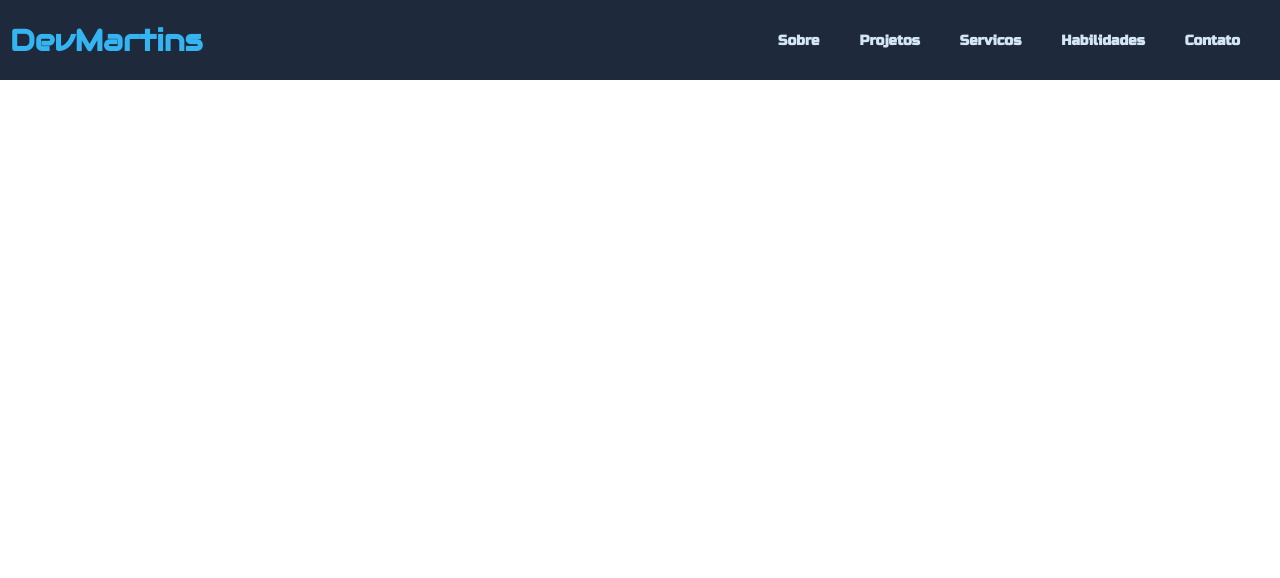
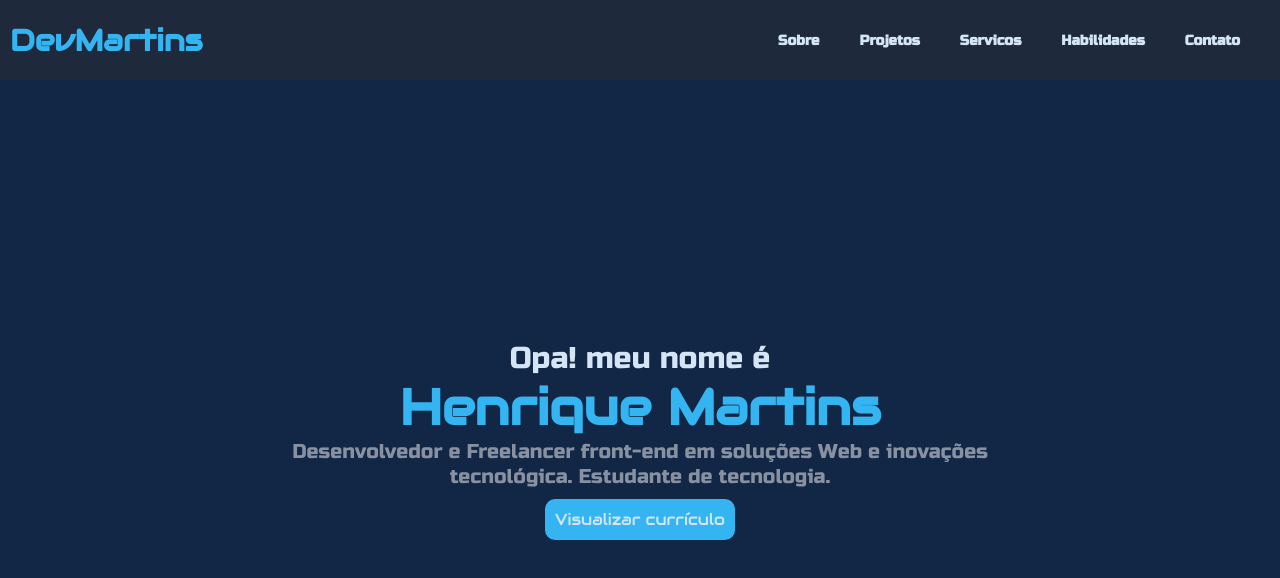
Before and after one commit to HenriqueMart/Portifolio_DevMartins, a React (Create React App) app: page / in a window 1280 px wide. Shown: the top 578 px of the page. Built offline with nearby package versions, Linux system fonts and the light colour scheme.

Commit message:
Feat: add new HomePage

```diff
--- a/src/App.js
+++ b/src/App.js
@@ -1,9 +1,11 @@
+import HomePage from "./components/HomePage/HomePage";
 import NavBar from "./components/NavBar/NavBar";
 
 function App() {
   return (
     <div className="App">
       < NavBar/>
+      <HomePage/>
     </div>
   );
 }
--- /dev/null
+++ b/src/components/Button/Button.jsx
@@ -0,0 +1,9 @@
+import Style from './Button.module.css';
+
+export default function Button({title}){
+    return(
+        <>
+            <button className={Style.Button}>{title}</button>
+        </>
+    )
+}
--- /dev/null
+++ b/src/components/Button/Button.module.css
@@ -0,0 +1,17 @@
+Button{
+    background-color: var(--color-text_second);
+    color: var(--color-text_first);
+    font-family: var(--font-first);
+    font-size: 16px;
+    font-weight: 500;
+    padding: 10px;
+    border: 0;
+    border-radius: 10px;
+    margin-top: 10px;
+    cursor: pointer;
+}
+Button:hover{
+    transition: 0.8s;
+    background-color: var(--color-text_first);
+    color: var(--color-text_second);
+}
--- /dev/null
+++ b/src/components/HomePage/HomePage.jsx
@@ -0,0 +1,21 @@
+import Button from '../Button/Button';
+import Style from './HomePage.module.css';
+
+export default function HomePage(){
+        return(
+            <>
+            <div>
+                <main className={Style.Main}>
+                    <article className={Style.apresentacao}>
+                        <div className={Style.elementos}>
+                            <h2>Opa! meu nome é </h2>
+                            <h1>Henrique Martins</h1>
+                            <p>Desenvolvedor e Freelancer front-end em soluções Web e inovações tecnológica. Estudante de tecnologia.</p>
+                            <Button title="Visualizar currículo"/>
+                        </div>
+                    </article>
+                </main>
+            </div>
+            </>
+        )
+}
--- /dev/null
+++ b/src/components/HomePage/HomePage.module.css
@@ -0,0 +1,40 @@
+.Main{
+    width: 100%;
+}
+
+.apresentacao{
+    height: 100%;
+    height: 90vh;
+    display: flex;
+    align-items: center;
+    justify-content: center;
+    text-align: center;
+    flex-direction: column;
+    background-color: var(--color-first);
+}
+
+.elementos{
+    width: 75%;
+    margin: 0 auto;
+}
+
+.elementos > h2{
+    font-size: 30px;
+    color: var(--color-text_first);
+    font-family: var(--font-second);
+    font-weight: 100;
+}
+.elementos > h1{
+    font-size: 50px;
+    color: var(--color-text_second);
+    font-family: var(--font-first);
+    font-weight: bolder;
+}
+
+.elementos > p{
+    font-size: 20px;
+    color: rgba(255, 255, 255, 0.494);
+    font-family: var(--font-second);
+    margin: 0 10%;
+
+}
```
